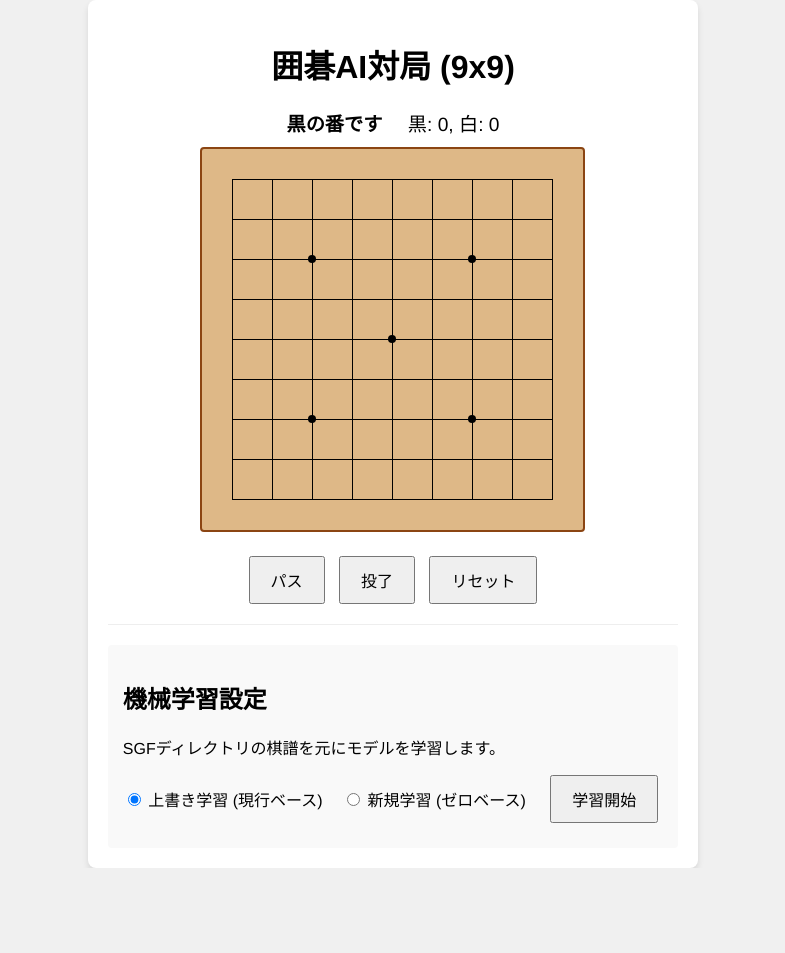
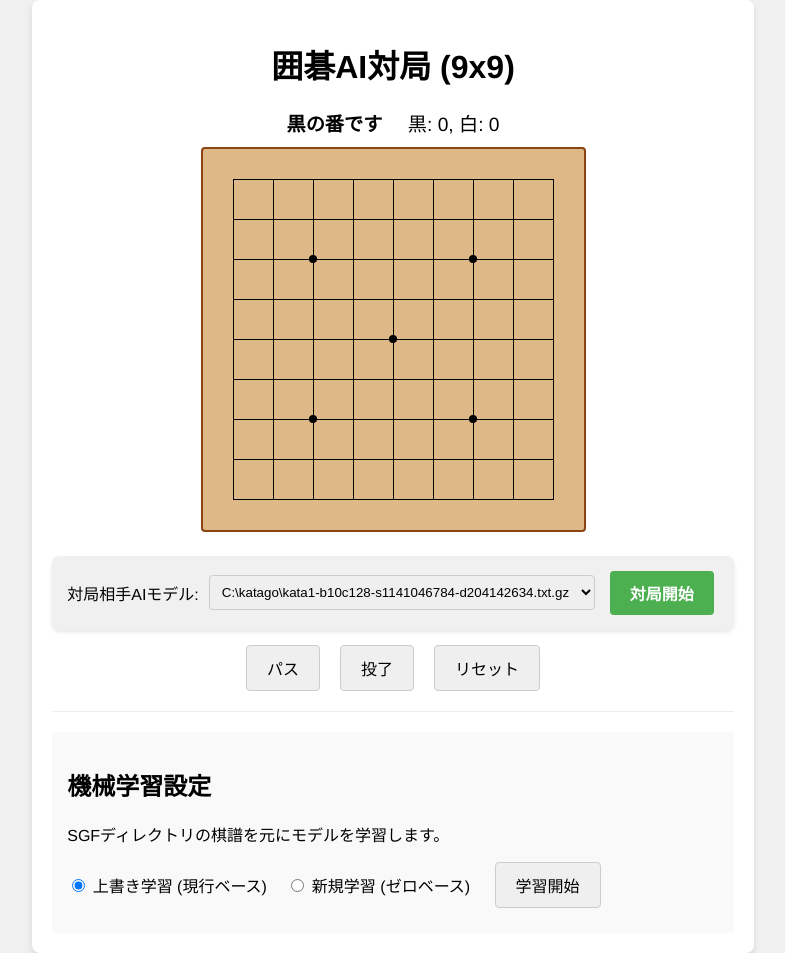
Before and after one commit to favopg/igo_robot_develop, a Flask app: page / in a window 1280 px wide. Shown: the whole page, without its empty margins (247-1032 px from the left). Before the commit the page ends 868 px from the top, so only its background shows below. Run offline with Flask 3, Linux system fonts and the light colour scheme; parts of the project's set-up code (start-up, migrations or seed data) failed here and were passed over.

Commit message:
issues#8対応

```diff
--- a/app.py
+++ b/app.py
@@ -113,12 +113,33 @@ class KataGoAI:
         r = 9 - int(coord[1:])
         return r, c
 
-katago_path = r"C:\katago\katago.exe"
-model_path = r"C:\katago\kata1-b10c128-s1141046784-d204142634.txt.gz"
-config_path = r"C:\katago\default_gtp.cfg"
-sgf_dir = os.path.join(os.getcwd(), "SGF")
+# 定数
+KATAGO_PATH = r"C:\katago\katago.exe"
+DEFAULT_MODEL_PATH = r"C:\katago\kata1-b10c128-s1141046784-d204142634.txt.gz"
+CONFIG_PATH = r"C:\katago\default_gtp.cfg"
+STUDY_MODEL_DIR = r"C:\katago\study_model"
+SGF_DIR = os.path.join(os.getcwd(), "SGF")
 
-ai = KataGoAI(GoGame.WHITE, katago_path, model_path, config_path)
+katago_path = KATAGO_PATH
+model_path = DEFAULT_MODEL_PATH
+config_path = CONFIG_PATH
+sgf_dir = SGF_DIR
+
+ai = None # 初期状態ではNone
+
+def get_ai_instance(m_path=None):
+    global ai, model_path
+    if m_path:
+        model_path = m_path
+    if ai is None or ai.model_path != model_path:
+        if ai:
+            # 既存のプロセスを終了させる
+            try:
+                ai.proc.terminate()
+            except:
+                pass
+        ai = KataGoAI(GoGame.WHITE, katago_path, model_path, config_path)
+    return ai
 
 # 学習状態を保持するグローバル変数
 training_status = {
@@ -184,7 +205,7 @@ def run_training_task(mode):
 
         # モデルパスを更新し、AIを再起動
         model_path = target_model
-        ai = KataGoAI(GoGame.WHITE, katago_path, model_path, config_path)
+        get_ai_instance(model_path)
 
         # 完了処理
         training_status["progress"] = 100
@@ -217,6 +238,17 @@ def train():
 def get_train_status():
     return jsonify(training_status)
 
+@app.route('/models', methods=['GET'])
+def get_models():
+    models = [os.path.basename(DEFAULT_MODEL_PATH)]
+    if os.path.exists(STUDY_MODEL_DIR):
+        study_models = [f for f in os.listdir(STUDY_MODEL_DIR) if f.endswith(".gz")]
+        # 重複を避ける（デフォルトモデルがstudy_model配下にある場合も考慮）
+        for sm in study_models:
+            if sm not in models:
+                models.append(sm)
+    return jsonify(models)
+
 @app.route('/state', methods=['GET'])
 def get_state():
     b_score, w_score = game.score()
@@ -247,7 +279,8 @@ def move():
 
     # ゲームが終了していなければAI（白）の手
     if not game.is_over() and game.current_player == GoGame.WHITE:
-        ai_move = ai.get_move(game)
+        current_ai = get_ai_instance()
+        ai_move = current_ai.get_move(game)
         if ai_move is None:
             game.play(None, None)
         else:
@@ -284,6 +317,24 @@ def resign():
 @app.route('/reset', methods=['POST'])
 def reset():
     global game
+    data = request.json
+    selected_model = data.get('model')
+
+    if selected_model:
+        # モデルパスを決定する
+        if selected_model == os.path.basename(DEFAULT_MODEL_PATH):
+            m_path = DEFAULT_MODEL_PATH
+        else:
+            m_path = os.path.join(STUDY_MODEL_DIR, selected_model)
+
+        if os.path.exists(m_path):
+            get_ai_instance(m_path)
+        else:
+            return jsonify({'status': 'error', 'message': f'Model not found: {selected_model}'}), 404
+    else:
+        # モデルが指定されない場合は現在のモデルでAIを初期化（まだ存在しない場合）
+        get_ai_instance()
+
     game = GoGame(size=9)
     return jsonify({'status': 'success'})
 
--- a/static/script.js
+++ b/static/script.js
@@ -7,6 +7,8 @@ document.addEventListener('DOMContentLoaded', () => {
     const passBtn = document.getElementById('pass-btn');
     const resignBtn = document.getElementById('resign-btn');
     const resetBtn = document.getElementById('reset-btn');
+    const modelSelect = document.getElementById('model-select');
+    const startGameBtn = document.getElementById('start-game-btn');
 
     let size = 9;
     let currentPlayer = 1; // 1: 黒, -1: 白
@@ -41,6 +43,22 @@ document.addEventListener('DOMContentLoaded', () => {
             hoshi.style.left = `${c * 40}px`;
             hoshiContainer.appendChild(hoshi);
         });
+    }
+
+    async function loadModels() {
+        try {
+            const response = await fetch('/models');
+            const models = await response.json();
+            modelSelect.innerHTML = '';
+            models.forEach(model => {
+                const option = document.createElement('option');
+                option.value = model;
+                option.textContent = model;
+                modelSelect.appendChild(option);
+            });
+        } catch (error) {
+            console.error('Failed to load models', error);
+        }
     }
 
     async function updateState() {
@@ -144,8 +162,36 @@ document.addEventListener('DOMContentLoaded', () => {
     });
 
     resetBtn.addEventListener('click', async () => {
-        await fetch('/reset', { method: 'POST' });
-        updateState();
+        if (confirm('現在の対局をリセットしますか？')) {
+            await fetch('/reset', {
+                method: 'POST',
+                headers: { 'Content-Type': 'application/json' },
+                body: JSON.stringify({})
+            });
+            updateState();
+        }
+    });
+
+    startGameBtn.addEventListener('click', async () => {
+        const model = modelSelect.value;
+        if (confirm(`モデル「${model}」で新しい対局を開始しますか？`)) {
+            const response = await fetch('/reset', {
+                method: 'POST',
+                headers: { 'Content-Type': 'application/json' },
+                body: JSON.stringify({ model })
+            });
+            const data = await response.json();
+            if (data.status === 'success') {
+                updateState();
+                messageElement.textContent = '新しい対局を開始しました。';
+                messageElement.style.color = 'green';
+                setTimeout(() => {
+                    messageElement.style.color = '';
+                }, 3000);
+            } else {
+                alert('エラー: ' + data.message);
+            }
+        }
     });
 
     // 機械学習機能の制御
@@ -210,5 +256,6 @@ document.addEventListener('DOMContentLoaded', () => {
     }
 
     createBoard();
+    loadModels();
     updateState();
 });
--- a/static/style.css
+++ b/static/style.css
@@ -181,6 +181,43 @@ body {
 
 .controls {
     margin-top: 20px;
+    display: flex;
+    flex-direction: column;
+    gap: 15px;
+    align-items: center;
+}
+
+.model-selection {
+    background-color: #f0f0f0;
+    padding: 15px;
+    border-radius: 8px;
+    display: flex;
+    gap: 10px;
+    align-items: center;
+    box-shadow: 0 2px 4px rgba(0,0,0,0.1);
+}
+
+.model-selection select {
+    padding: 8px;
+    border-radius: 4px;
+    border: 1px solid #ccc;
+    min-width: 250px;
+}
+
+.primary-btn {
+    background-color: #4CAF50;
+    color: white;
+    font-weight: bold;
+    border: none;
+}
+
+.primary-btn:hover {
+    background-color: #45a049;
+}
+
+.game-btns {
+    display: flex;
+    gap: 10px;
 }
 
 button {
@@ -188,6 +225,8 @@ button {
     font-size: 1em;
     cursor: pointer;
     margin: 0 5px;
+    border-radius: 4px;
+    border: 1px solid #ccc;
 }
 
 #message {
--- a/templates/index.html
+++ b/templates/index.html
@@ -22,9 +22,16 @@
             </div>
         </div>
         <div class="controls">
-            <button id="pass-btn">パス</button>
-            <button id="resign-btn">投了</button>
-            <button id="reset-btn">リセット</button>
+            <div class="model-selection">
+                <label for="model-select">対局相手AIモデル:</label>
+                <select id="model-select"></select>
+                <button id="start-game-btn" class="primary-btn">対局開始</button>
+            </div>
+            <div class="game-btns">
+                <button id="pass-btn">パス</button>
+                <button id="resign-btn">投了</button>
+                <button id="reset-btn">リセット</button>
+            </div>
         </div>
         <div id="message"></div>
 
```
